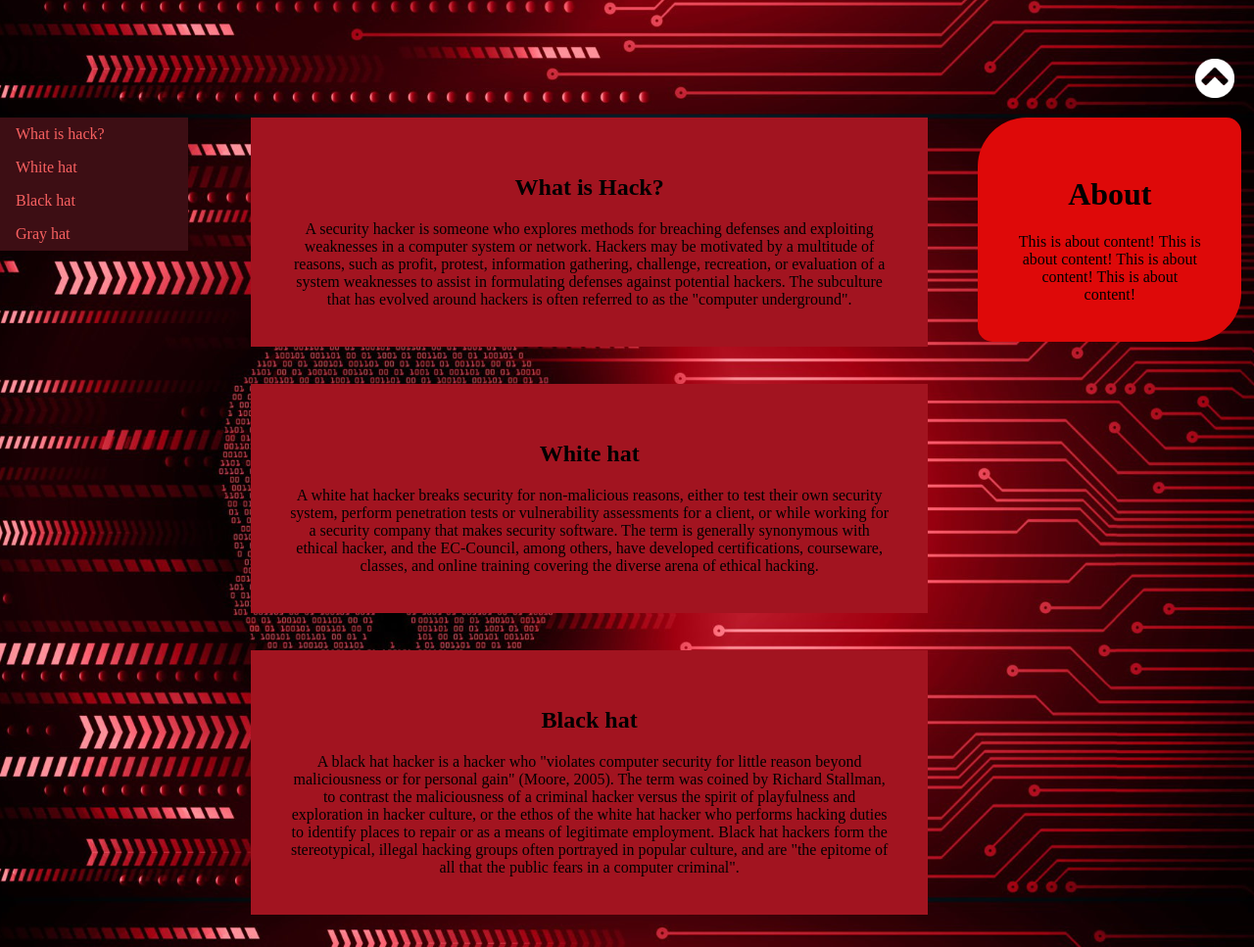
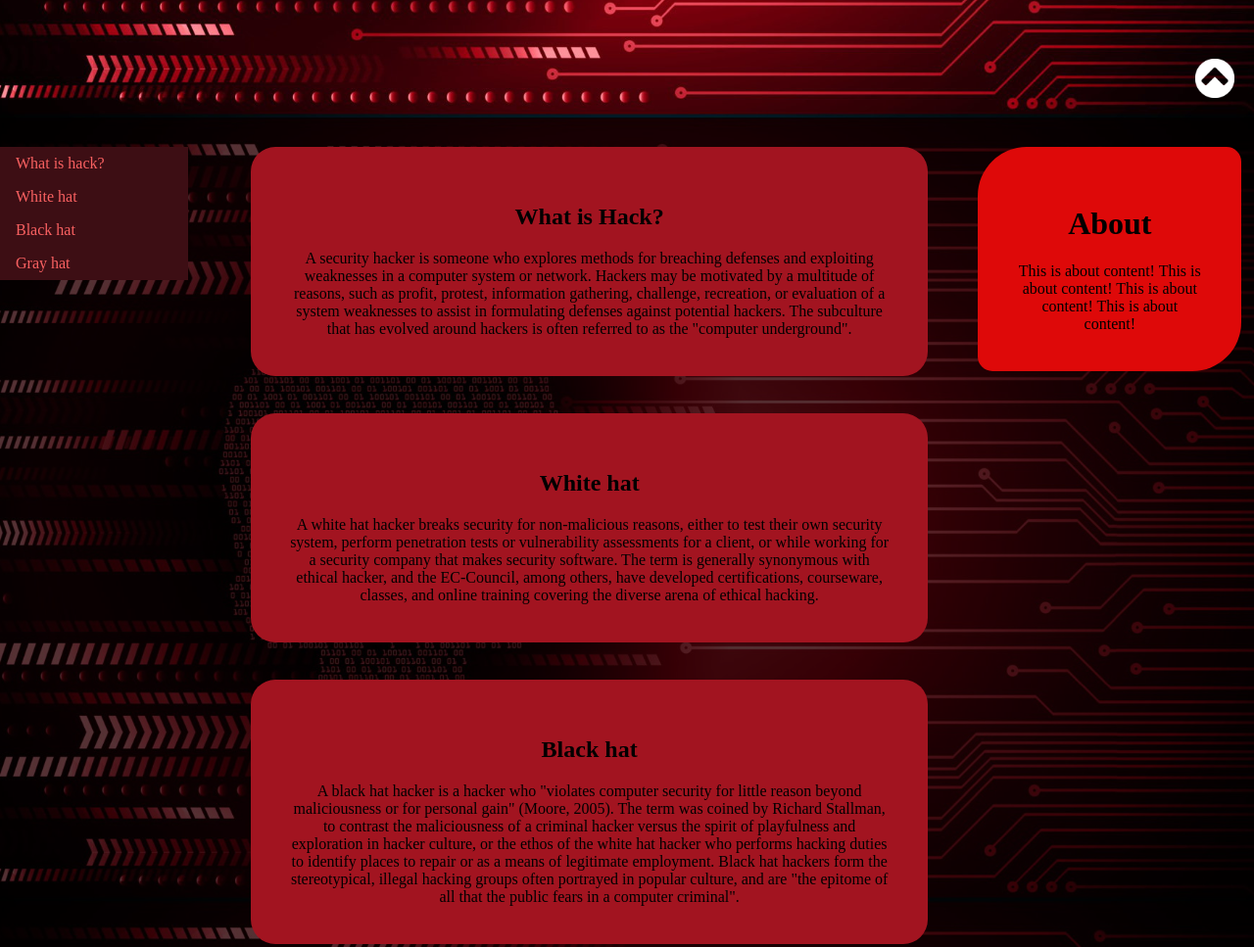
Before and after one commit to haadijafari/Maktabkhooneh-Frontend-CSS-project, a plain HTML site: page mainPage.html in a window 1280 px wide. Shown: the part 680-1647 px from the top of the page at 98% size. Drawn offline with Linux system fonts and the light colour scheme.

Commit message:
small changes
some padding and border reduction

```diff
--- a/main.css
+++ b/main.css
@@ -11,6 +11,8 @@ body {
 }
 
 #main {
+  padding-top: 30px;
+  background-color: rgba(0, 0, 0, 0.664);
   position: absolute;
   top: 100%;
 }
@@ -35,6 +37,7 @@ body {
 }
 
 #content-container div {
+  border-radius: 25px;
   background-color: #a21420;
   margin: 5%;
   margin-top: 0;
--- a/mainPage.html
+++ b/mainPage.html
@@ -21,9 +21,7 @@
       </ul>
     </div>
 
-    <div id="Title">
-        Hack
-    </div>
+    <div id="Title">Hack</div>
 
     <div id="main">
       <div id="about">
@@ -97,13 +95,13 @@
         </div>
       </div>
 
-      <footer id="Footer">
-        Footer
-      </footer>
+      <footer id="Footer">Footer</footer>
     </div>
 
     <div id="scroll-container">
-      <a href="#Top"><img id="scroll-img" src="src/to-top.png"></a>
+      <a href="#Top"><img id="scroll-img" src="src/to-top.png" /></a>
     </div>
+
+
   </body>
 </html>
```
